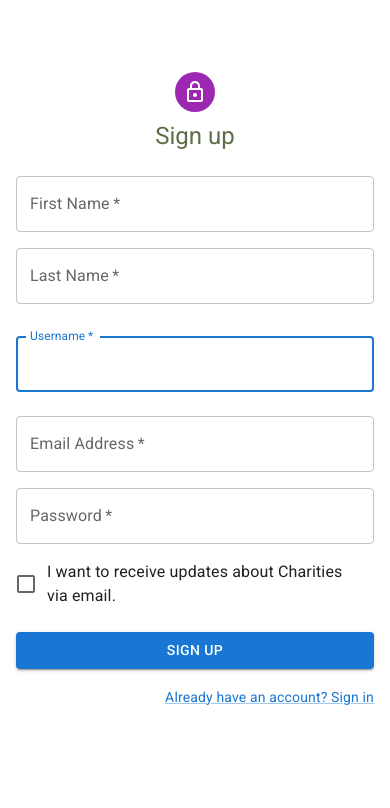
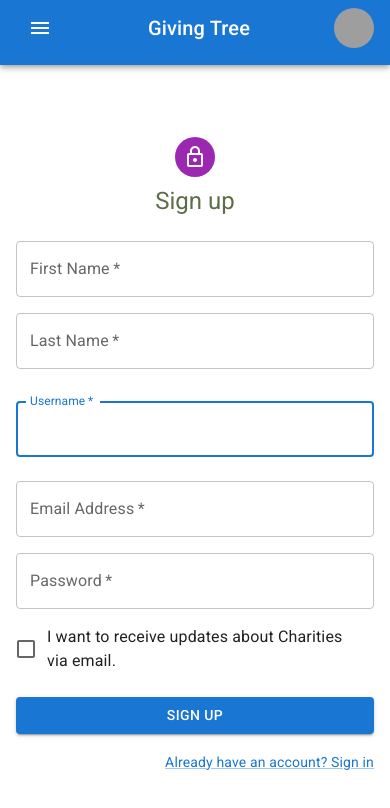
Before and after one commit to elliscj/GivingTree, a React (Create React App) app in the folder client/: page /components/NavBar in a window 390 px wide. Shown: the top 808 px of the page. Built offline with nearby package versions, Linux system fonts and the light colour scheme; grey boxes are pictures that could not be loaded.

Commit message:
Update NavBar.js
imported Responsive navbar,
in return set <AppBar position="sticky" sx={{ height: "65px" }}> to render proper height

```diff
--- a/client/src/components/NavBar.js
+++ b/client/src/components/NavBar.js
@@ -1,7 +1,145 @@
-import React from "react";
+import * as React from "react";
+import AppBar from "@mui/material/AppBar";
+import Box from "@mui/material/Box";
+import Toolbar from "@mui/material/Toolbar";
+import IconButton from "@mui/material/IconButton";
+import Typography from "@mui/material/Typography";
+import Menu from "@mui/material/Menu";
+import MenuIcon from "@mui/icons-material/Menu";
+import Container from "@mui/material/Container";
+import Avatar from "@mui/material/Avatar";
+import Button from "@mui/material/Button";
+import Tooltip from "@mui/material/Tooltip";
+import MenuItem from "@mui/material/MenuItem";
 
-function NavBar() {
-  return <div></div>;
-}
+const pages = ["About Us", "Search Charities"];
+const settings = ["Sign In", "Sign Up", "Logout", "Dashboard"];
 
-export default NavBar;
+const ResponsiveAppBar = () => {
+  const [anchorElNav, setAnchorElNav] = React.useState(null);
+  const [anchorElUser, setAnchorElUser] = React.useState(null);
+
+  const handleOpenNavMenu = (event) => {
+    setAnchorElNav(event.currentTarget);
+  };
+  const handleOpenUserMenu = (event) => {
+    setAnchorElUser(event.currentTarget);
+  };
+
+  const handleCloseNavMenu = () => {
+    setAnchorElNav(null);
+  };
+
+  const handleCloseUserMenu = () => {
+    setAnchorElUser(null);
+  };
+
+  return (
+    <AppBar position="sticky" sx={{ height: "65px" }}>
+      <Container maxWidth="xl">
+        <Toolbar disableGutters>
+          <Typography
+            variant="h6"
+            noWrap
+            component="div"
+            sx={{ mr: 2, display: { xs: "none", md: "flex" } }}
+          >
+            GivingTree
+          </Typography>
+          <Box
+            sx={{
+              flexGrow: 1,
+
+              display: { xs: "flex", md: "none" },
+            }}
+          >
+            <IconButton
+              size="large"
+              aria-label="account of current user"
+              aria-controls="menu-appbar"
+              aria-haspopup="true"
+              onClick={handleOpenNavMenu}
+              color="inherit"
+            >
+              <MenuIcon />
+            </IconButton>
+            <Menu
+              id="menu-appbar"
+              anchorEl={anchorElNav}
+              anchorOrigin={{
+                vertical: "bottom",
+                horizontal: "left",
+              }}
+              keepMounted
+              transformOrigin={{
+                vertical: "top",
+                horizontal: "left",
+              }}
+              open={Boolean(anchorElNav)}
+              onClose={handleCloseNavMenu}
+              sx={{
+                display: { xs: "block", md: "none" },
+              }}
+            >
+              {pages.map((page) => (
+                <MenuItem key={page} onClick={handleCloseNavMenu}>
+                  <Typography textAlign="center">{page}</Typography>
+                </MenuItem>
+              ))}
+            </Menu>
+          </Box>
+          <Typography
+            variant="h6"
+            noWrap
+            component="div"
+            sx={{ flexGrow: 1, display: { xs: "flex", md: "none" } }}
+          >
+            Giving Tree
+          </Typography>
+          <Box sx={{ flexGrow: 1, display: { xs: "none", md: "flex" } }}>
+            {pages.map((page) => (
+              <Button
+                key={page}
+                onClick={handleCloseNavMenu}
+                sx={{ my: 2, color: "white", display: "block" }}
+              >
+                {page}
+              </Button>
+            ))}
+          </Box>
+
+          <Box sx={{ flexGrow: 0 }}>
+            <Tooltip title="Open settings">
+              <IconButton onClick={handleOpenUserMenu} sx={{ p: 0 }}>
+                <Avatar alt="Remy Sharp" src="/static/images/avatar/2.jpg" />
+              </IconButton>
+            </Tooltip>
+            <Menu
+              sx={{ mt: "45px" }}
+              id="menu-appbar"
+              anchorEl={anchorElUser}
+              anchorOrigin={{
+                vertical: "top",
+                horizontal: "right",
+              }}
+              keepMounted
+              transformOrigin={{
+                vertical: "top",
+                horizontal: "right",
+              }}
+              open={Boolean(anchorElUser)}
+              onClose={handleCloseUserMenu}
+            >
+              {settings.map((setting) => (
+                <MenuItem key={setting} onClick={handleCloseUserMenu}>
+                  <Typography textAlign="center">{setting}</Typography>
+                </MenuItem>
+              ))}
+            </Menu>
+          </Box>
+        </Toolbar>
+      </Container>
+    </AppBar>
+  );
+};
+export default ResponsiveAppBar;
```
